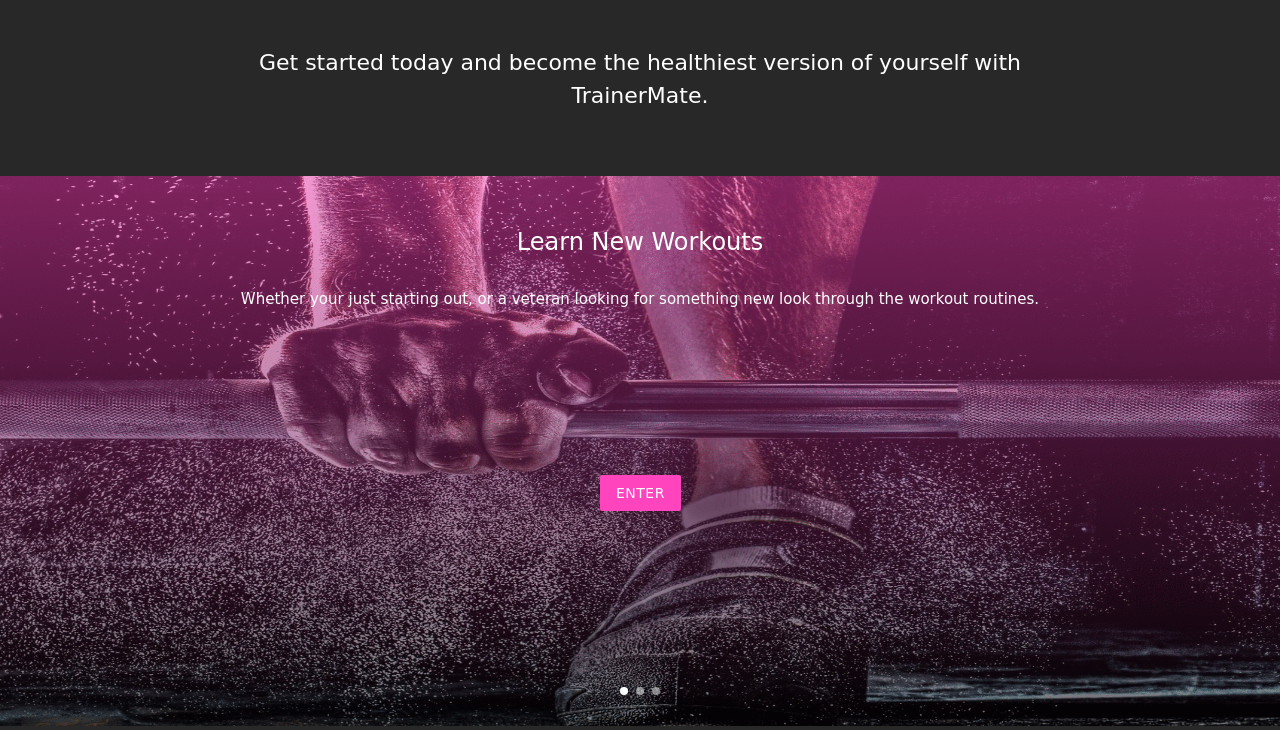
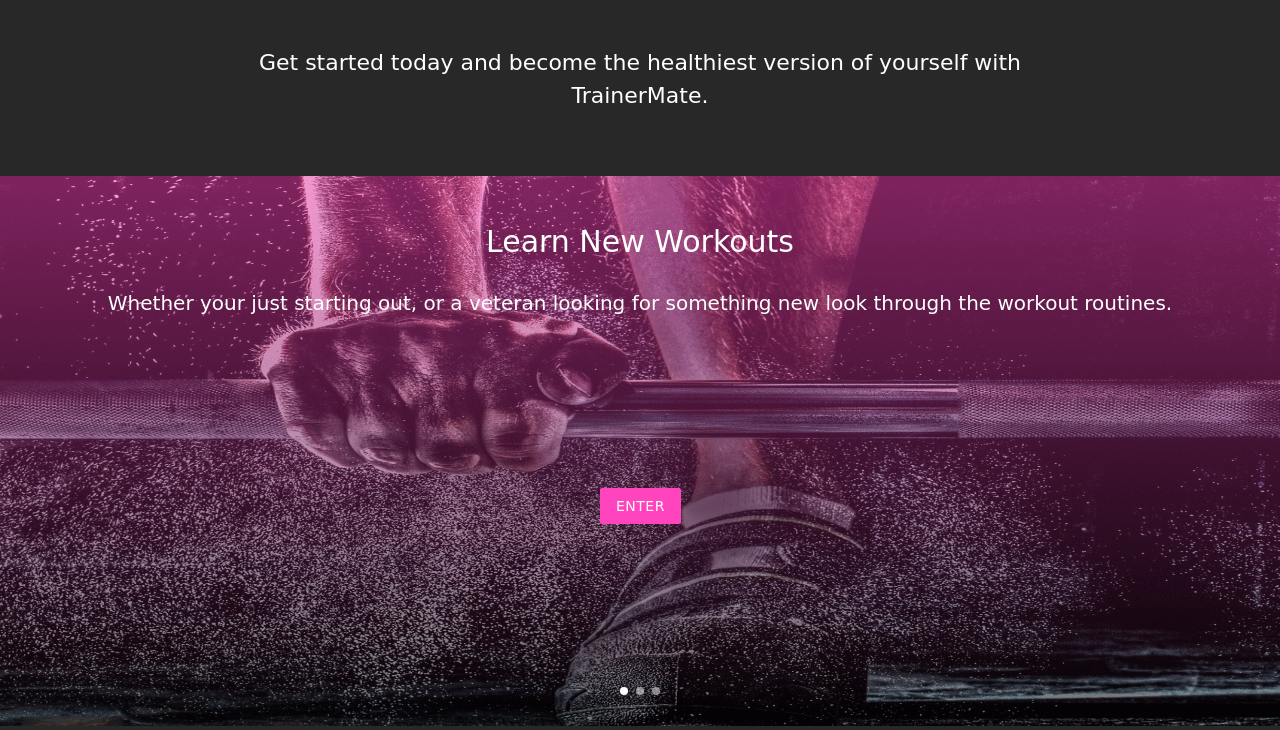
Before and after one commit to elg1e/Trainer-Mate, a Flask app: page / in a window 1280 px wide. Shown: the part 384-1114 px from the top of the page. Run offline with Flask 2, Linux system fonts and the light colour scheme; some libraries are stand-ins or nearby versions; some web fonts are replaced.

Commit message:
edits to css

```diff
--- a/static/css/style.css
+++ b/static/css/style.css
@@ -116,6 +116,15 @@ main {
     z-index: 1;
     color: white;
     margin-top: 50px;
+    font-size: 30px;
+}
+
+.carousel.carousel-slider .carousel-item h2 {
+    font-size: 30px;
+}
+
+.carousel.carousel-slider .carousel-item p {
+    font-size: 20px;
 }
 
 .imageText {
```
